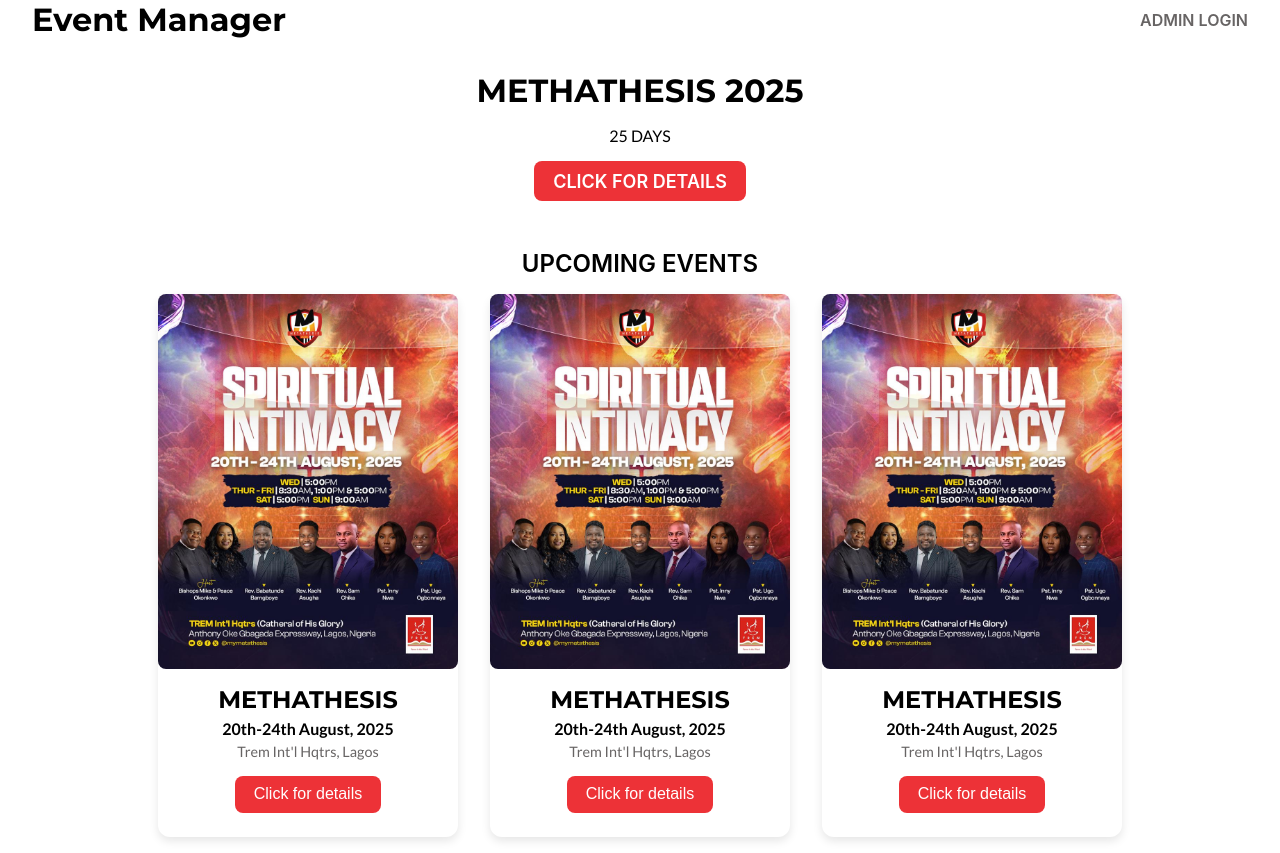
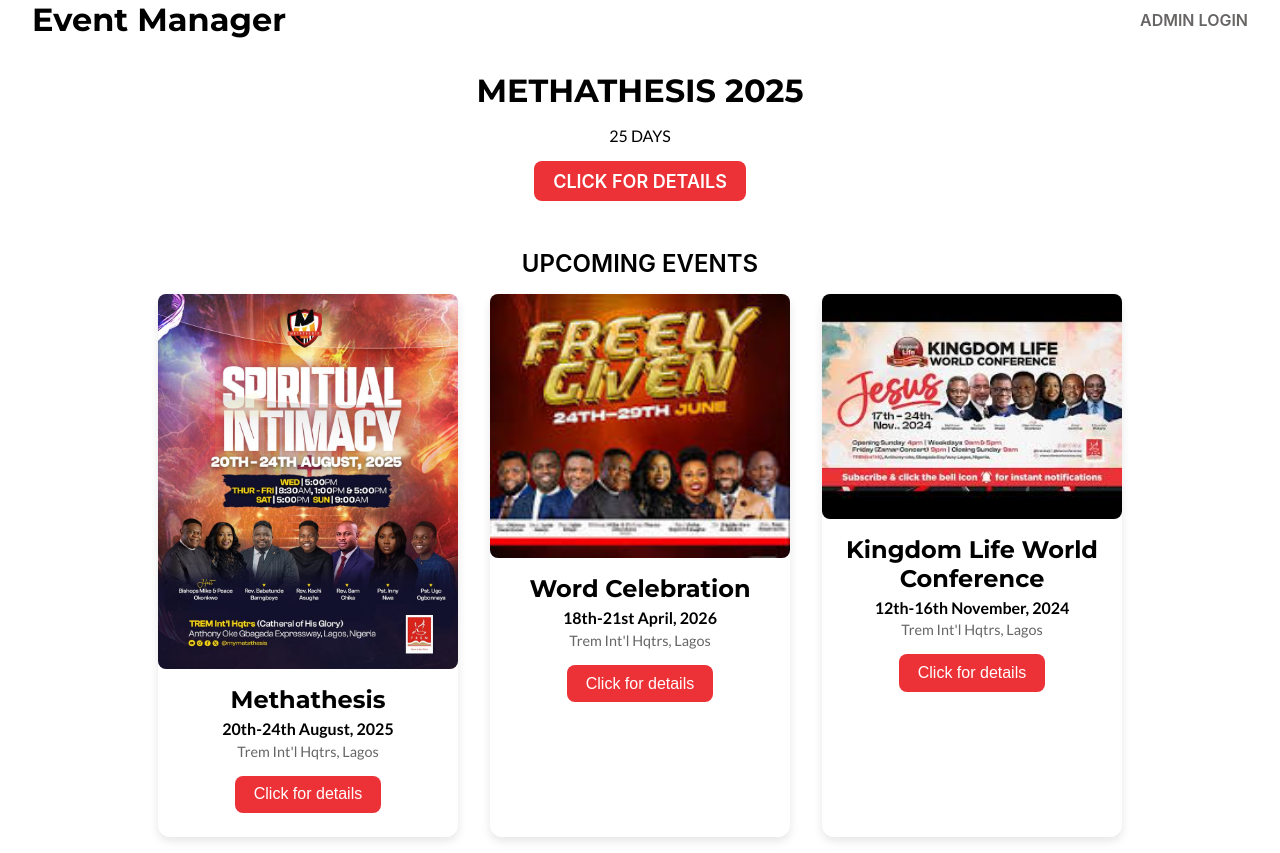
Before and after one commit to Dolapo-stack/event-app, a React (Vite) app: page / in a window 1280 px wide. Built offline with nearby package versions, Linux system fonts and the light colour scheme.

Commit message:
update eventcard

```diff
--- a/src/App.css
+++ b/src/App.css
@@ -79,6 +79,7 @@
 
 .event h2 {
   margin-top: 1rem;
+  text-align: center;
 }
 
 .event p {
--- a/src/components/EventCard.jsx
+++ b/src/components/EventCard.jsx
@@ -1,44 +1,17 @@
-import Methathesis from "../assets/methathesis.jpeg";
-
-const EventCard = () => {
+const EventCard = (props) => {
   return (
     <>
-      <div className="event-card-list">
       <div className="event">
-          <img src={Methathesis} alt="methathesis" />
-          <h2 className="title"> METHATHESIS</h2>
-          <p className="date">20th-24th August, 2025</p>
-          <p className="venue">Trem Int'l Hqtrs, Lagos</p>
+        <img src={props.image} alt="methathesis" />
+        <h2 className="title"> {props.title}</h2>
+        <p className="date">{props.date}</p>
+        <p className="venue">{props.venue}</p>
         <input
           type="button"
           value="Click for details"
           className="details_button"
         />
       </div>
-
-        <div className="event">
-          <img src={Methathesis} alt="methathesis" />
-          <h2 className="title"> METHATHESIS</h2>
-          <p className="date">20th-24th August, 2025</p>
-          <p className="venue">Trem Int'l Hqtrs, Lagos</p>
-          <input
-            type="button"
-            value="Click for details"
-            className="details_button"
-          />
-        </div>
-        <div className="event">
-          <img src={Methathesis} alt="methathesis" />
-          <h2 className="title"> METHATHESIS</h2>
-          <p className="date">20th-24th August, 2025</p>
-          <p className="venue">Trem Int'l Hqtrs, Lagos</p>
-          <input
-            type="button"
-            value="Click for details"
-            className="details_button"
-          />
-        </div>
-      </div>
     </>
   );
 };
--- a/src/components/MainContent.jsx
+++ b/src/components/MainContent.jsx
@@ -1,4 +1,7 @@
 import EventCard from "./EventCard";
+import Methathesis from "../assets/methathesis.jpeg";
+import WorldCelebration from "../assets/word_celebration.jpeg";
+import KLWC from "../assets/kingdom_life_world_conference.jpeg";
 
 const MainContent = () => {
   return (
@@ -13,7 +16,26 @@
 
       <section className="event_list">
         <h2>Upcoming Events</h2>
-        <EventCard />
+        <div className="event-card-list">
+          <EventCard
+            image={Methathesis}
+            title="Methathesis"
+            date="20th-24th August, 2025"
+            venue="Trem Int'l Hqtrs, Lagos"
+          />
+          <EventCard
+            image={WorldCelebration}
+            title="Word Celebration"
+            date="18th-21st April, 2026"
+            venue="Trem Int'l Hqtrs, Lagos"
+          />
+          <EventCard
+            image={KLWC}
+            title="Kingdom Life World Conference"
+            date="12th-16th November, 2024"
+            venue="Trem Int'l Hqtrs, Lagos"
+          />
+        </div>
       </section>
     </main>
   );
```
Also changed, not shown: src/assets/kingdom_life_world_conference.jpeg (added), src/assets/word_celebration.jpeg (added). Lines whose indentation alone changed are shown as unchanged.
